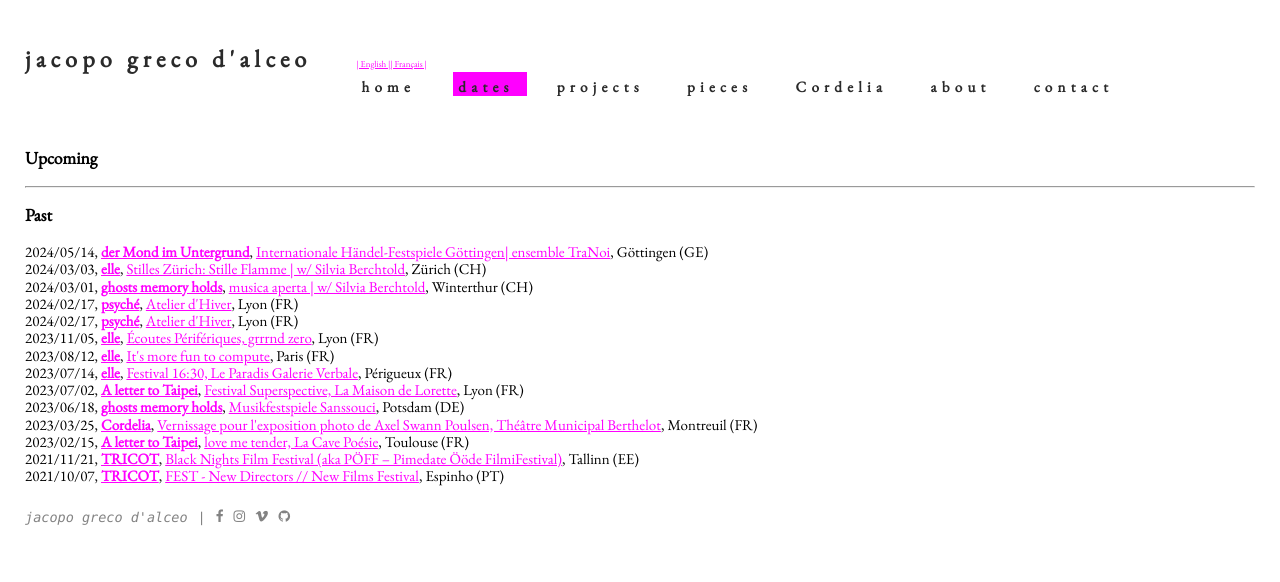
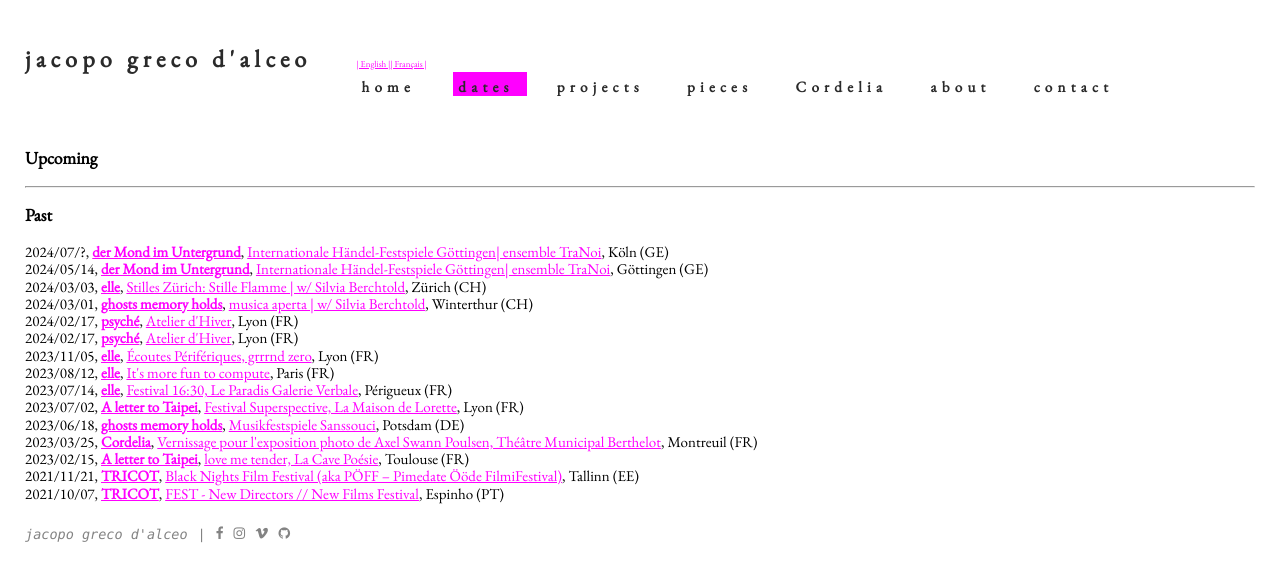
Before and after one commit to jacopogrecodalceo/jacopogrecodalceo.github.io, a Jekyll site: the page built from content/_en/dates.html, in a window 1280 px wide. Shown: the top 582 px of the page. Built offline with Jekyll 4.4.1, drawn with Linux system fonts in a browser that asks for light colours.

```diff
--- a/_data/dates.yml
+++ b/_data/dates.yml
@@ -1,3 +1,10 @@
+- what: "der Mond im Untergrund"
+  when: "2024/07/?"
+  site: "https://www.haendel-festspiele.de/de/programm/2024/goettingen-haendel-competition/"
+  name: "Internationale Händel-Festspiele Göttingen| ensemble TraNoi"
+  city: "Köln"
+  country: "GE"
+
 - what: "der Mond im Untergrund"
   when: "2024/05/14"
   site: "https://www.haendel-festspiele.de/de/programm/2024/goettingen-haendel-competition/"
```
Also changed, not shown: content/_en/pieces/23_2-elle.md (+32 -0 lines), content/_fr/pieces/23_2-elle.md (+32 -0 lines).
